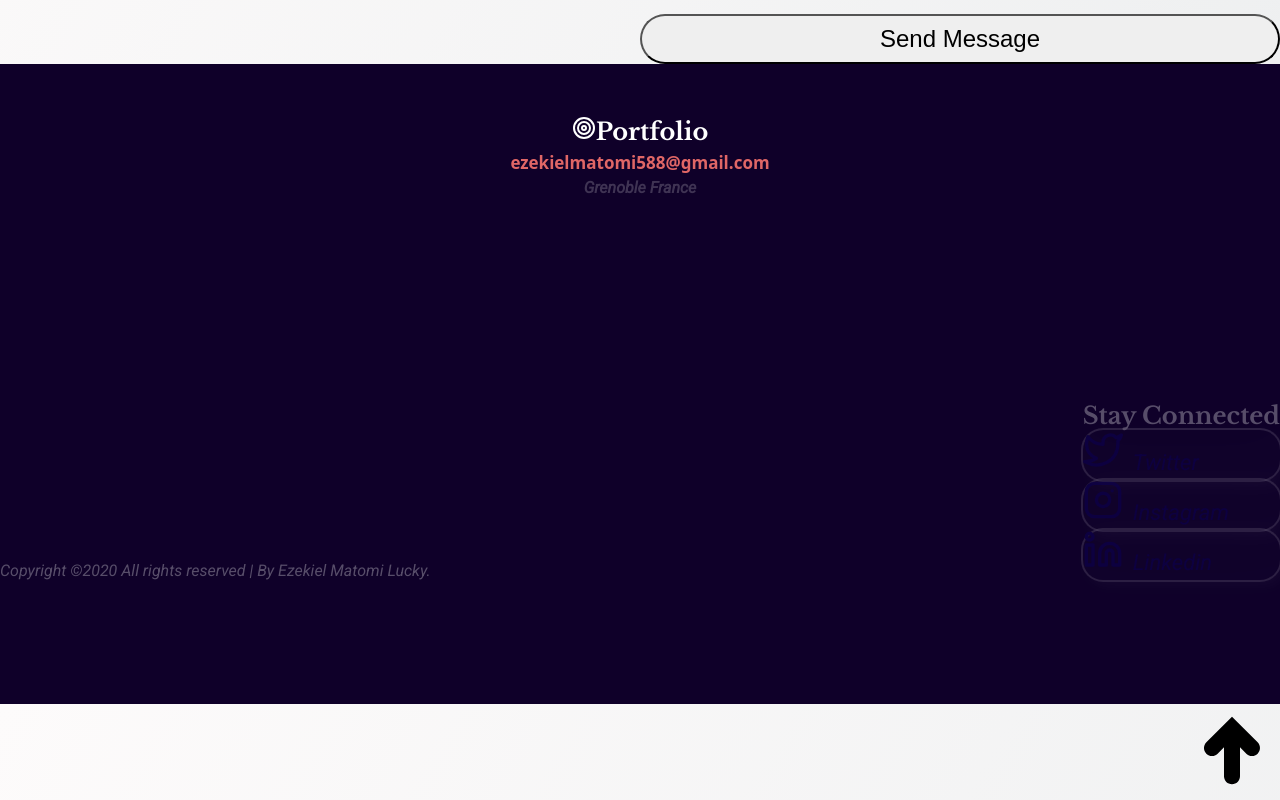
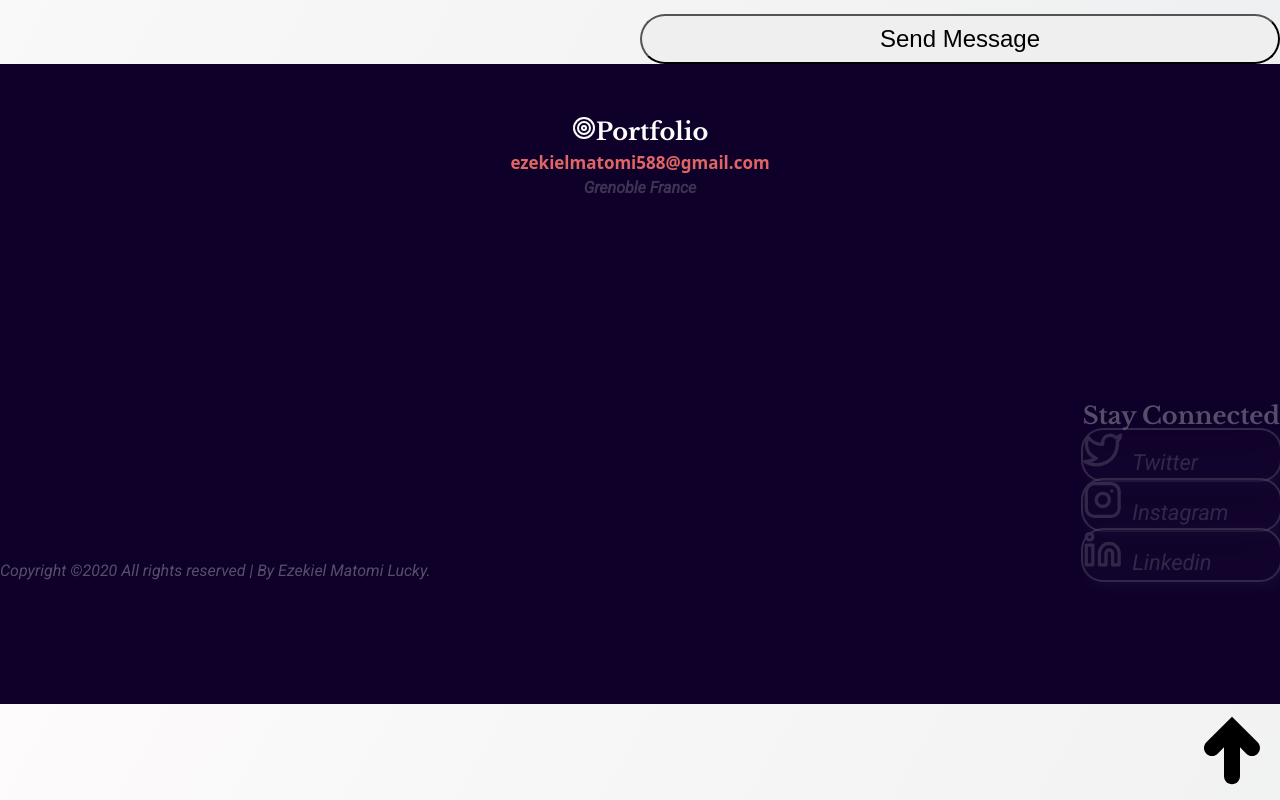
Before and after one commit to ezekiel444/portfolio-react, a React (Create React App) app: page /contact in a window 1280 px wide. Shown: the part 599-1399 px from the top of the page. Built offline with nearby package versions, Linux system fonts and the light colour scheme.

Commit message:
color fixing at footer logo

```diff
--- a/src/components/footer-portfolio/portfolio.css
+++ b/src/components/footer-portfolio/portfolio.css
@@ -49,17 +49,19 @@ border-radius: 20px;
 box-shadow:  inset 0 -3em 3em rgba(248, 248, 255, 0.1),
 0 0  0 2px rgb(255, 255, 255),
 0.3em 0.3em 1em rgba(252, 252, 252, 0.3);;
-opacity: 0.4;
+background-color: #0F0029;
+color: rgb(255, 255, 255);
+opacity: 0.5;
 }
 
 .logoContainer:hover{
     opacity: 1;
-    transition: all 0.8s;
+    transition: color 0.8s;
 }
 
 
 .eachLogo{height: 40px;
-width: 40px;
+width: 20%;
 }
 
 .labelAttribute{
```
